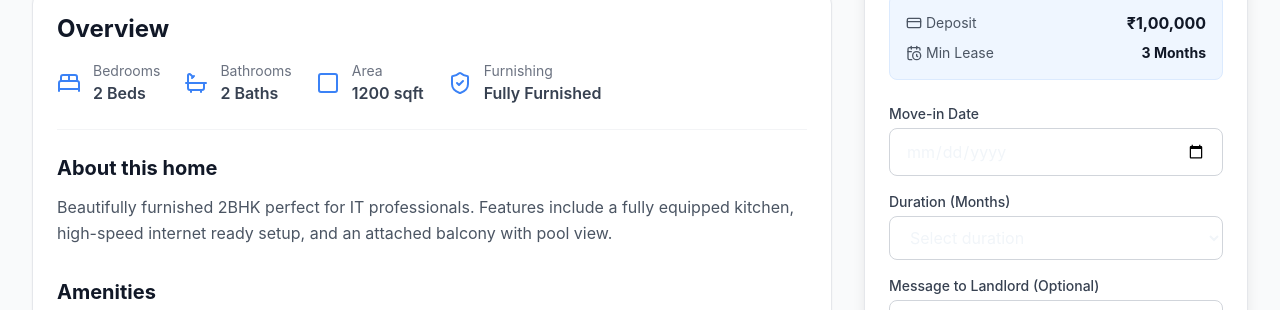
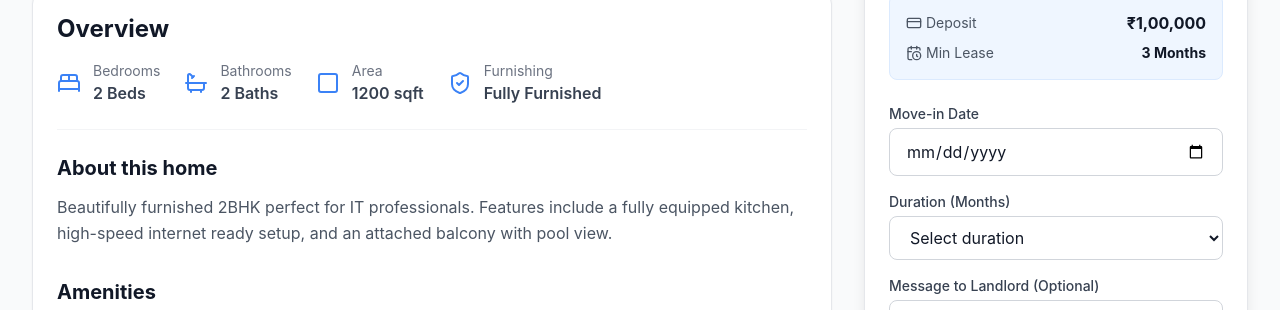
Before and after one commit to 7Aryannn/roomee-trial, a React (Vite) app: page /property/p1 in a window 1280 px wide. Shown: the part 840-1150 px from the top of the page. Built offline with nearby package versions, Linux system fonts and the light colour scheme.

Commit message:
feat: add PropertyDetail page with gallery, amenity list, map, and booking form functionality

```diff
--- a/src/pages/PropertyDetail.tsx
+++ b/src/pages/PropertyDetail.tsx
@@ -240,7 +240,7 @@
                                         <input
                                             type="date"
                                             {...register("moveInDate", { required: true })}
-                                            className="w-full border border-gray-300 rounded-lg px-4 py-2.5 focus:ring-2 focus:ring-blue-500 focus:border-blue-500 outline-none transition-shadow"
+                                            className="w-full border border-gray-300 rounded-lg px-4 py-2.5 focus:ring-2 focus:ring-blue-500 focus:border-blue-500 outline-none transition-shadow text-gray-900 bg-white color-scheme-light"
                                             min={new Date().toISOString().split('T')[0]}
                                         />
                                         {errors.moveInDate && <span className="text-xs text-red-500 mt-1">Move-in date is required</span>}
@@ -250,7 +250,7 @@
                                         <label className="block text-sm font-medium text-gray-700 mb-1">Duration (Months)</label>
                                         <select
                                             {...register("duration", { required: true, min: property.minLeaseMonths })}
-                                            className="w-full border border-gray-300 rounded-lg px-4 py-2.5 focus:ring-2 focus:ring-blue-500 focus:border-blue-500 outline-none transition-shadow bg-white"
+                                            className="w-full border border-gray-300 rounded-lg px-4 py-2.5 focus:ring-2 focus:ring-blue-500 focus:border-blue-500 outline-none transition-shadow bg-white text-gray-900"
                                         >
                                             <option value="">Select duration</option>
                                             {[1, 2, 3, 4, 5, 6, 9, 11].map(m => (
@@ -265,7 +265,7 @@
                                         <textarea
                                             {...register("message")}
                                             rows={3}
-                                            className="w-full border border-gray-300 rounded-lg px-4 py-2 focus:ring-2 focus:ring-blue-500 focus:border-blue-500 outline-none transition-shadow placeholder-gray-400"
+                                            className="w-full border border-gray-300 rounded-lg px-4 py-2 focus:ring-2 focus:ring-blue-500 focus:border-blue-500 outline-none transition-shadow placeholder-gray-400 bg-white text-gray-900"
                                             placeholder="Hi, I'm interested in this property..."
                                         ></textarea>
                                     </div>
```
